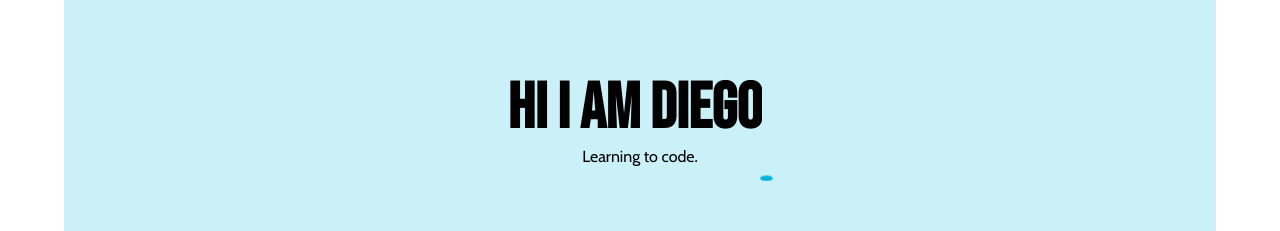
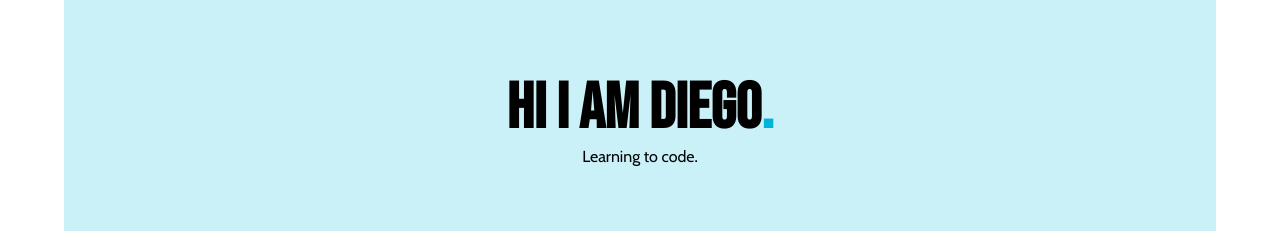
Before and after one commit to dgo-gco/portfolio-dev, a React (Create React App) app: page / in a window 1280 px wide. Shown: the part 382-613 px from the top of the page. Built offline with nearby package versions, Linux system fonts and the light colour scheme.

Commit message:
:sparkles: final modifs

```diff
--- a/src/components/MainSection.css
+++ b/src/components/MainSection.css
@@ -40,87 +40,3 @@
 .main.dark.on > p {
   color: #fff;
 }
-
-.main-txt {
-  display: flex;
-}
-
-.ball {
-  background-color: #00b4d8;
-  border-radius: 50%;
-  height: 9px;
-  position: absolute;
-  width: 9px;
-}
-
-.ball-bouncing {
-  background-color: #caf0f8;
-  width: 10px;
-}
-
-.ball-bouncing::before {
-  animation: shadowBouncing 1.2s ease-in infinite;
-  background-color: rgba(0, 0, 0, 0.2);
-  border-radius: 1rem;
-  bottom: 14.7rem;
-  content: "";
-  height: 0.15rem;
-  /* position: absolute; */
-  width: 0.5rem;
-}
-
-.ball-bouncing .ball {
-  animation: ballBouncing 1.2s ease-in infinite;
-  bottom: 14.8rem;
-  transform-origin: bottom;
-}
-
-@keyframes ballBouncing {
-  0%,
-  100% {
-    transform: scale(1.5, 0.5);
-  }
-  20% {
-    transform: scaleY(1.2);
-  }
-  40%,
-  80% {
-    transform: translateY(-2.6rem);
-  }
-  70% {
-    transform: translateY(-3rem);
-  }
-  90% {
-    transform: translateY(0);
-  }
-}
-
-@keyframes shadowBouncing {
-  0%,
-  100% {
-    transform: scale(2, 0.8);
-  }
-  20% {
-    transform: scale(1.2, 0.8);
-  }
-  40%,
-  80% {
-    transform: scale(0.5, 0.2);
-  }
-  70% {
-    transform: scale(0.5, 0.15);
-  }
-  90% {
-    transform: scale(1.5, 0.6);
-  }
-}
-/*
-@media screen and (max-width: 401px){
-  .ball-bouncing::before {
-    bottom: 14.8rem;
-  }
-
-  .ball-bouncing .ball {
-    bottom: 14.9rem;
-  }
-} */
--- a/src/components/MainSection.tsx
+++ b/src/components/MainSection.tsx
@@ -9,7 +9,7 @@ export const MainSection = ({ lightMode }: MainProps) => {
   return (
     <div className={`main ${lightMode}`}>
       <div className="main-txt">
-        <h1 className={`title ${lightMode}`}>Hi I am Diego </h1>
+        <h1 className={`title ${lightMode}`}>Hi I am Diego <span className="point">.</span></h1>
         <div className="cardb ball-bouncing">
           <div className="ball"></div>
         </div>
--- a/src/components/ProjectSection.css
+++ b/src/components/ProjectSection.css
@@ -140,6 +140,7 @@
 
   .cards {
     display: flex;
+    flex-direction: column;
     justify-content: center;
     gap: 20px;
   }
@@ -175,5 +176,6 @@
 
   .project--imgs {
     width: 100%;
+    height: 145px;
   }
 }
```
